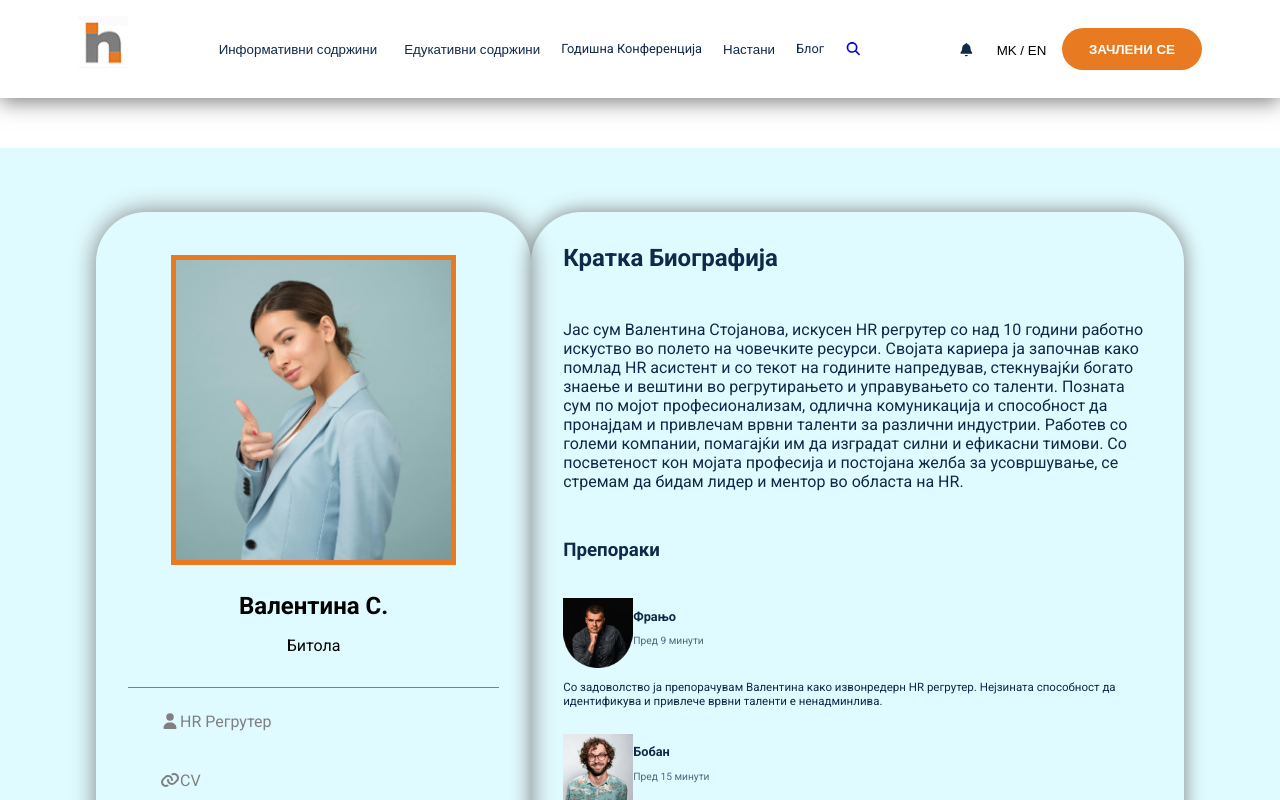
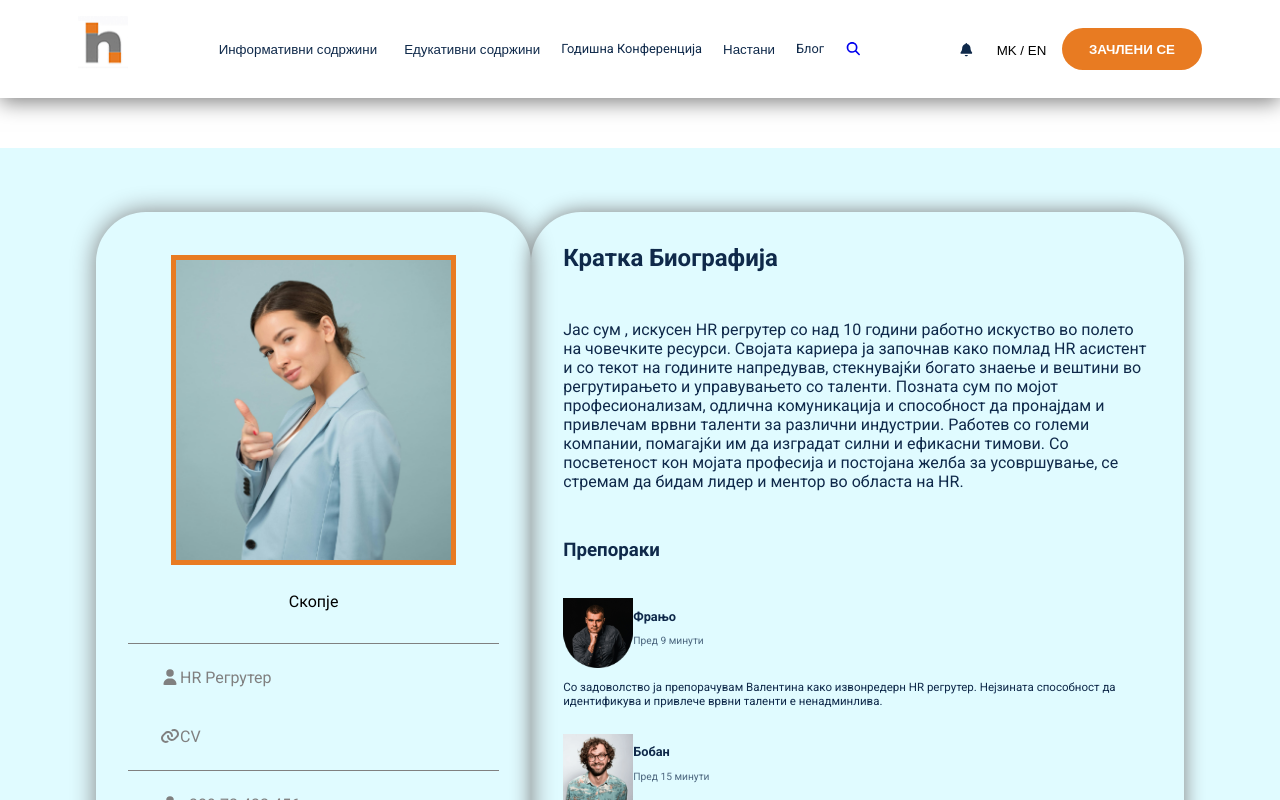
Before and after one commit to Lafazanovski/MHRA, a Next.js app: page /userDashboard in a window 1280 px wide. Shown: the top 800 px of the page. Built offline with nearby package versions, Linux system fonts and the light colour scheme; no server answers.

Commit message:
update userPersonalInfo

```diff
--- a/src/components/userPersonalInfo/userPersonalInfo.css
+++ b/src/components/userPersonalInfo/userPersonalInfo.css
@@ -23,6 +23,13 @@
     border: none;
     text-align: center;
     padding: 1em 3em;
+    overflow: hidden;
+}
+
+.ImageNameCityDiv h2 {
+     word-break: break-all;
+     overflow-wrap: break-word;
+     width: 100%;
 }
 
 .personalImageDiv {
--- a/src/components/userPersonalInfo/userPersonalInfo.tsx
+++ b/src/components/userPersonalInfo/userPersonalInfo.tsx
@@ -5,14 +5,24 @@ import {
   faUser,
 } from "@fortawesome/free-solid-svg-icons";
 import { FontAwesomeIcon } from "@fortawesome/react-fontawesome";
-import React from "react";
+import React, { useEffect, useState } from "react";
 import { auth } from "@/lib/firebase";
-import { signOut } from "firebase/auth";
+import { onAuthStateChanged, signOut } from "firebase/auth";
 import { useRouter } from "next/router";
 import Link from "next/link";
 
 const UserPersonalInfo = () => {
-  const router = useRouter();
+   const router = useRouter();
+   const [userEmail, setUserEmail] = useState("");
+
+   useEffect(() => {
+     const unsubscribe = onAuthStateChanged(auth, (user) => {
+       if (user) {
+         setUserEmail(user.email || "");
+       }
+     });
+     return () => unsubscribe();
+   }, []);
 
   const handleLogOut = async () => {
     try {
@@ -32,8 +42,8 @@ const UserPersonalInfo = () => {
             {/* image, Name, City */}
             <div className="ImageNameCityDiv">
               <div className="personalImageDiv"></div>
-              <h2>Валентина С.</h2>
-              <p>Битола</p>
+              <h2>{userEmail}</h2>
+              <p>Скопје</p>
             </div>
             {/* Job, CV */}
             <div className="jobAndCvDiv">
@@ -101,7 +111,7 @@ const UserPersonalInfo = () => {
             <div className="shortBioDiv">
               <h2>Кратка Биографија</h2>
               <p>
-                Јас сум Валентина Стојанова, искусен HR регрутер со над 10 години работно искуство во полето на човечките ресурси. Својата кариера ја започнав како помлад HR асистент и со текот на годините напредував, стекнувајќи богато знаење и вештини во регрутирањето и управувањето со таленти. Позната сум по мојот професионализам, одлична комуникација и способност да пронајдам и привлечам врвни таленти за различни индустрии. Работев со големи компании, помагајќи им да изградат силни и ефикасни тимови. Со посветеност кон мојата професија и постојана желба за усовршување, се стремам да бидам  лидер и ментор во областа на HR.
+                Јас сум {userEmail}, искусен HR регрутер со над 10 години работно искуство во полето на човечките ресурси. Својата кариера ја започнав како помлад HR асистент и со текот на годините напредував, стекнувајќи богато знаење и вештини во регрутирањето и управувањето со таленти. Позната сум по мојот професионализам, одлична комуникација и способност да пронајдам и привлечам врвни таленти за различни индустрии. Работев со големи компании, помагајќи им да изградат силни и ефикасни тимови. Со посветеност кон мојата професија и постојана желба за усовршување, се стремам да бидам  лидер и ментор во областа на HR.
               </p>
             </div>
             {/* Recommendations */}
```
